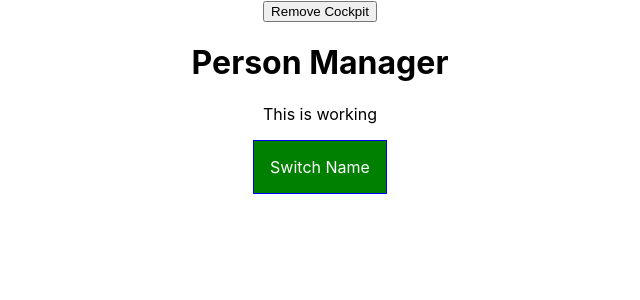
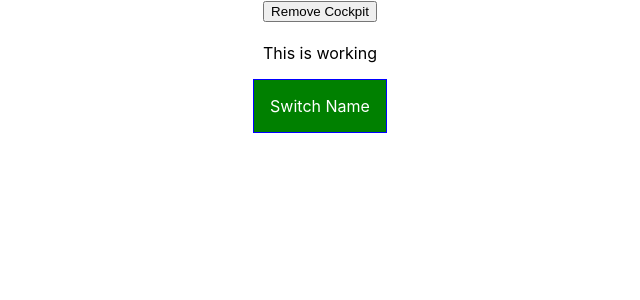
Before and after one commit to gabrielgila/hamburger-react, a React (Create React App) app: page / in a window 1280 px wide. Shown: the top 300 px of the page, without its empty margins (320-960 px from the left). Built offline with nearby package versions, Linux system fonts and the light colour scheme.

Commit message:
withClass wrapper

```diff
--- a/src/container/App.js
+++ b/src/container/App.js
@@ -2,7 +2,8 @@
 import classes from './App.module.css';
 import Persons from '../components/Persons/Persons';
 import Cockpit from '../components/Cockpit/Cockpit';
-import WithClass from '../hoc/WithClass';
+import withClass from '../hoc/withClass';
+import Aux from '../hoc/Auxiliary';
 
 class App extends Component {
     constructor(props) {
@@ -78,7 +79,7 @@
         }
 
         return (
-            <WithClass classes={classes.App}>
+            <Aux>
                 <button onClick={() => {
                     this.setState({showCockpit:false});
                 }}
@@ -93,9 +94,9 @@
                     clicked={this.tooglePersonsHandler}/>
                     ) : null}
                 {persons}
-            </WithClass>
+            </Aux>
         );
     }
 }
 
-export default App;
+export default withClass(App, classes.App);
--- a/src/hoc/WithClass.js
+++ /dev/null
@@ -1,10 +0,0 @@
-import React from "react";
-
-const withClass = props => (
-    <div className={props.classes}>
-        {props.children}
-    </div>
-);
-
-
-export default withClass;
--- /dev/null
+++ b/src/hoc/withClass.js
@@ -0,0 +1,12 @@
+import React from "react";
+
+const withClass = (WrappedComponent, className)=> {
+    return props => (
+        <div className={className}>
+            <WrappedComponent />
+        </div>
+    );
+};
+
+
+export default withClass;
```
